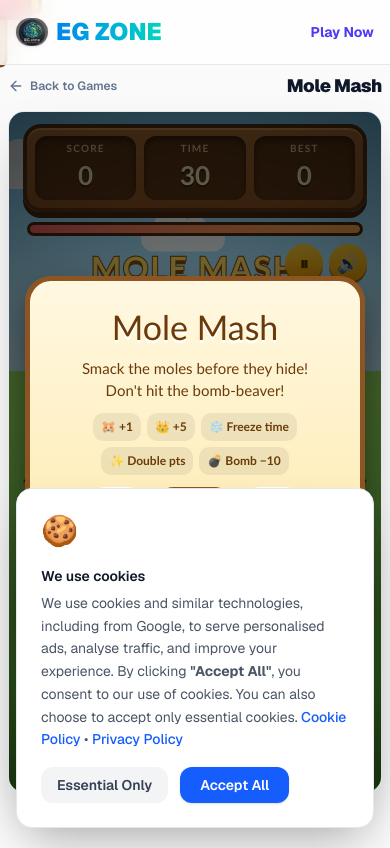
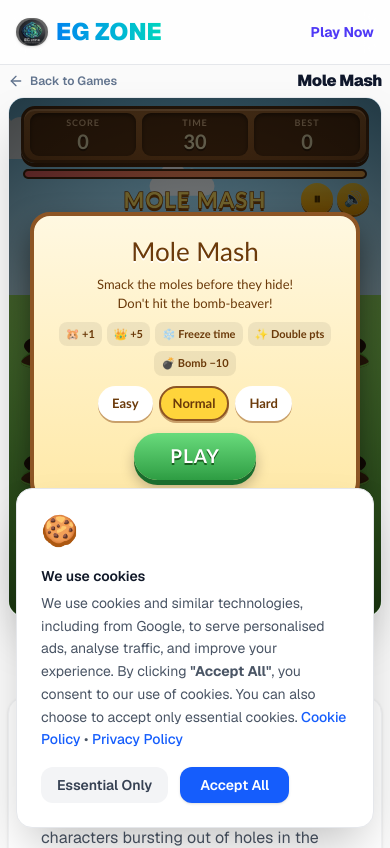
Before and after one commit to eldhosegeorge2004/EG-Zone, a Next.js app: page /games/molemash in a window 390 px wide. Shown: the top 848 px of the page. Built offline with nearby package versions, Linux system fonts and the light colour scheme.

Commit message:
fix(molemash): remove hammer completely & fit game inside viewport on laptops and mobile

```diff
--- a/src/app/games/molemash/page.tsx
+++ b/src/app/games/molemash/page.tsx
@@ -12,9 +12,9 @@ export const metadata = {
 
 export default function MoleMashPage() {
   return (
-    <div className="max-w-4xl mx-auto px-2 sm:px-4 lg:px-6 pt-3 pb-12">
+    <div className="max-w-4xl mx-auto px-2 sm:px-4 lg:px-6 pt-2 pb-12">
       {/* Top Navigation */}
-      <div className="flex items-center justify-between mb-4">
+      <div className="flex items-center justify-between mb-2">
         <Link
           href="/games"
           className="inline-flex items-center text-xs sm:text-sm font-semibold text-slate-500 hover:text-slate-900 transition-colors"
@@ -22,17 +22,17 @@ export default function MoleMashPage() {
           <ArrowLeft className="w-4 h-4 mr-1.5" /> Back to Games
         </Link>
         <div className="text-right">
-          <h1 className="text-lg sm:text-2xl font-black text-slate-900 tracking-tight leading-none">
+          <h1 className="text-base sm:text-xl font-black text-slate-900 tracking-tight leading-none">
             Mole Mash
           </h1>
-          <p className="text-[11px] sm:text-xs text-slate-500 font-medium hidden sm:block">
+          <p className="text-[10px] sm:text-xs text-slate-500 font-medium hidden sm:block">
             Whack moles, avoid bomb beavers, and chain combos!
           </p>
         </div>
       </div>
 
-      {/* Main Game Screen */}
-      <div className="rounded-2xl overflow-hidden shadow-2xl border border-gray-200">
+      {/* Main Game Screen — fits tightly inside the screen viewport on laptop & mobile */}
+      <div className="rounded-2xl overflow-hidden shadow-2xl border border-gray-200 h-[min(70vh,520px)] max-h-[calc(100vh-140px)] min-h-[420px] w-full">
         <MoleMash />
       </div>
 
--- a/src/games/molemash/MoleMash.css
+++ b/src/games/molemash/MoleMash.css
@@ -2,8 +2,8 @@
 .mm-wrap {
   position: relative;
   width: 100%;
-  height: min(85vh, 680px);
-  min-height: 520px;
+  height: 100%;
+  max-height: 100%;
   background: linear-gradient(#7fd6ff 0%, #c8f0ff 38%, #9be564 38.1%, #5cbf3a 100%);
   font-family: "Trebuchet MS", "Segoe UI", Arial, sans-serif;
   color: #fff;
@@ -11,15 +11,15 @@
   touch-action: manipulation;
   user-select: none;
   -webkit-tap-highlight-color: transparent;
-  cursor: none;
+  cursor: default;
 }
 
 /* Clouds */
 .mm-cloud {
   position: absolute;
   top: 6%;
-  width: 120px;
-  height: 36px;
+  width: 100px;
+  height: 30px;
   background: #fff;
   border-radius: 40px;
   opacity: 0.9;
@@ -32,51 +32,51 @@
   background: #fff;
   border-radius: 50%;
 }
-.mm-cloud::before { width: 50px; height: 50px; left: 18px; top: -24px; }
-.mm-cloud::after  { width: 36px; height: 36px; left: 60px; top: -14px; }
-.mm-cloud2 { top: 16%; transform: scale(0.7); animation-duration: 55s; animation-delay: -20s; }
-@keyframes mm-drift { from { left: -160px; } to { left: 110%; } }
+.mm-cloud::before { width: 42px; height: 42px; left: 15px; top: -20px; }
+.mm-cloud::after  { width: 30px; height: 30px; left: 50px; top: -12px; }
+.mm-cloud2 { top: 14%; transform: scale(0.65); animation-duration: 55s; animation-delay: -20s; }
+@keyframes mm-drift { from { left: -140px; } to { left: 110%; } }
 
-/* App layout */
+/* App layout — fits tightly inside the game box */
 .mm-app {
   position: relative;
-  max-width: 480px;
+  max-width: 440px;
   margin: 0 auto;
   height: 100%;
   display: flex;
   flex-direction: column;
-  padding: 12px 14px 18px;
+  padding: 8px 12px 10px;
   z-index: 2;
 }
 
 /* HUD */
 .mm-hud {
   display: flex;
-  gap: 8px;
+  gap: 6px;
   background: linear-gradient(#b9783a, #8d5524);
-  border: 4px solid #5e3716;
-  border-radius: 18px;
-  padding: 8px;
-  box-shadow: 0 6px 0 #4a2a10, inset 0 2px 0 #e0a064;
+  border: 3px solid #5e3716;
+  border-radius: 14px;
+  padding: 4px 6px;
+  box-shadow: 0 4px 0 #4a2a10, inset 0 2px 0 #e0a064;
 }
 .mm-stat {
   flex: 1;
   background: #5e3716;
-  border-radius: 12px;
-  padding: 5px 0;
+  border-radius: 9px;
+  padding: 3px 0;
   text-align: center;
-  box-shadow: inset 0 3px 6px #0006;
+  box-shadow: inset 0 2px 4px #0006;
 }
-.mm-stat span { display: block; font-size: 10px; letter-spacing: .12em; color: #f2c999; font-weight: 700; }
-.mm-stat b { font-size: 26px; color: #fff3c4; text-shadow: 0 2px 0 #0006; display: block; }
+.mm-stat span { display: block; font-size: 9px; letter-spacing: .1em; color: #f2c999; font-weight: 700; }
+.mm-stat b { font-size: 20px; color: #fff3c4; text-shadow: 0 2px 0 #0006; display: block; line-height: 1.15; }
 
 /* Timer bar */
 .mm-bar {
-  height: 14px;
+  height: 10px;
   background: #5e3716;
-  border: 3px solid #4a2a10;
-  border-radius: 10px;
-  margin: 10px 4px 0;
+  border: 2px solid #4a2a10;
+  border-radius: 8px;
+  margin: 6px 2px 0;
   overflow: hidden;
 }
 .mm-barfill {
@@ -85,7 +85,7 @@
   width: 100%;
   background: linear-gradient(90deg, #ff6b6b, #ffd43b, #69db7c);
   background-size: 300% 100%;
-  border-radius: 6px;
+  border-radius: 5px;
   transition: width 0.1s linear;
 }
 .mm-bar.mm-bar-frozen .mm-barfill {
@@ -98,34 +98,35 @@
   display: flex;
   justify-content: center;
   align-items: center;
+  margin-top: 2px;
 }
 .mm-title {
   text-align: center;
-  font-size: 32px;
+  font-size: 22px;
   font-weight: 900;
-  margin: 8px 0 0;
+  margin: 2px 0 0;
   color: #ffe066;
   letter-spacing: .05em;
-  -webkit-text-stroke: 2px #8a4b08;
+  -webkit-text-stroke: 1.5px #8a4b08;
   paint-order: stroke fill;
-  text-shadow: 0 4px 0 #8a4b08;
+  text-shadow: 0 3px 0 #8a4b08;
 }
 .mm-ctrl {
   position: absolute;
   right: 0;
-  top: 8px;
+  top: 2px;
   display: flex;
-  gap: 6px;
+  gap: 4px;
 }
 .mm-ib {
-  width: 38px;
-  height: 38px;
+  width: 32px;
+  height: 32px;
   padding: 0;
-  font-size: 18px;
+  font-size: 15px;
   border-radius: 50%;
   background: linear-gradient(#ffd43b, #f59f00);
   color: #5c3b00;
-  box-shadow: 0 3px 0 #b36b00;
+  box-shadow: 0 2px 0 #b36b00;
   border: none;
   cursor: pointer;
   font-family: inherit;
@@ -135,47 +136,53 @@
 
 /* Badges */
 .mm-badges {
-  height: 26px;
+  height: 20px;
   display: flex;
   justify-content: center;
-  gap: 8px;
+  gap: 6px;
   align-items: center;
   margin-top: 2px;
 }
 .mm-badge {
   font-weight: 900;
-  font-size: 13px;
-  padding: 3px 10px;
-  border-radius: 20px;
+  font-size: 11px;
+  padding: 2px 8px;
+  border-radius: 16px;
   background: #0007;
-  border: 2px solid #fff6;
+  border: 1.5px solid #fff6;
 }
 
 /* Combo */
 .mm-combo {
-  height: 22px;
+  height: 18px;
   text-align: center;
   font-weight: 900;
-  font-size: 18px;
+  font-size: 15px;
   color: #fff;
-  text-shadow: 0 2px 0 #c2410c, 0 0 12px #ff922b;
+  text-shadow: 0 2px 0 #c2410c, 0 0 10px #ff922b;
 }
 
-/* Board */
+/* 3x3 Mole Board — flexes and fits 100% of available height without overflow */
 .mm-board {
   flex: 1;
+  min-height: 0;
   display: grid;
   grid-template-columns: repeat(3, 1fr);
-  gap: 6px 10px;
-  align-content: center;
-  cursor: none;
+  grid-template-rows: repeat(3, 1fr);
+  gap: 4px 8px;
+  align-content: stretch;
+  cursor: pointer;
+  margin-top: 2px;
 }
 
 /* Each cell */
 .mm-cell {
   position: relative;
-  aspect-ratio: 1 / 1.12;
+  width: 100%;
+  height: 100%;
+  max-height: 100%;
   overflow: hidden;
+  cursor: pointer;
 }
 .mm-back {
   position: absolute;
@@ -193,8 +200,8 @@
   z-index: 3;
   background: radial-gradient(ellipse at 50% 0%, #7a4a22 0%, #5a3414 70%);
   border-radius: 50% 50% 45% 45% / 70% 70% 30% 30%;
-  border-top: 5px solid #6bbf3a;
-  box-shadow: 0 -3px 0 #8be04e inset;
+  border-top: 4px solid #6bbf3a;
+  box-shadow: 0 -2px 0 #8be04e inset;
 }
 
 /* Mole */
@@ -220,46 +227,33 @@
   position: absolute;
   z-index: 6;
   font-weight: 900;
-  font-size: 30px;
+  font-size: 26px;
   pointer-events: none;
   animation: mm-rise 0.8s forwards;
-  -webkit-text-stroke: 2px #0008;
+  -webkit-text-stroke: 1.5px #0008;
   paint-order: stroke fill;
   white-space: nowrap;
 }
 @keyframes mm-rise {
   from { transform: translateY(0) scale(0.6); }
   30%  { transform: translateY(-14px) scale(1.2); }
-  to   { transform: translateY(-60px) scale(1); opacity: 0; }
-}
-
-/* Hammer cursor */
-.mm-hammer {
-  position: fixed;
-  left: 0; top: 0;
-  width: 96px; height: 96px;
-  pointer-events: none;
-  z-index: 20;
-  margin: -26px 0 0 -48px;
-  transform-origin: 50% 90%;
-  will-change: transform;
-  transition: rotate 0.07s ease-out;
+  to   { transform: translateY(-50px) scale(1); opacity: 0; }
 }
 
 /* Board shake */
 .mm-shake { animation: mm-shake 0.3s; }
 @keyframes mm-shake {
-  20% { transform: translate(-8px, 2px); }
-  40% { transform: translate(8px, -2px); }
-  60% { transform: translate(-5px, 0); }
-  80% { transform: translate(5px, 0); }
+  20% { transform: translate(-6px, 2px); }
+  40% { transform: translate(6px, -2px); }
+  60% { transform: translate(-4px, 0); }
+  80% { transform: translate(4px, 0); }
 }
 
 /* Bomb spark */
 .mm-spark { animation: mm-blink 0.2s infinite alternate; }
 @keyframes mm-blink { to { opacity: 0.3; } }
 
-/* Overlay */
+/* Overlay — menu / paused / gameover */
 .mm-overlay {
   position: absolute;
   inset: 0;
@@ -270,47 +264,47 @@
   justify-content: center;
   z-index: 30;
   text-align: center;
-  padding: 16px;
+  padding: 12px;
 }
 .mm-card {
   background: linear-gradient(#fff8e1, #ffe9a8);
   color: #6b3a0a;
-  border: 5px solid #8d5524;
-  border-radius: 26px;
-  padding: 20px 22px 24px;
-  width: min(360px, 100%);
-  box-shadow: 0 10px 0 #5e3716, 0 20px 40px #0008;
+  border: 4px solid #8d5524;
+  border-radius: 20px;
+  padding: 16px 18px 18px;
+  width: min(340px, 95%);
+  box-shadow: 0 8px 0 #5e3716, 0 16px 30px #0008;
 }
-.mm-card h2 { margin: 0 0 6px; font-size: 34px; text-shadow: 0 3px 0 #fff; color: #6b3a0a; }
-.mm-card p  { margin: 0 0 12px; line-height: 1.45; font-size: 15px; }
+.mm-card h2 { margin: 0 0 4px; font-size: 26px; text-shadow: 0 2px 0 #fff; color: #6b3a0a; }
+.mm-card p  { margin: 0 0 10px; line-height: 1.4; font-size: 13px; }
 
 /* Legend */
 .mm-legend {
   display: flex;
   justify-content: center;
   flex-wrap: wrap;
-  gap: 6px;
-  margin: 0 0 12px;
+  gap: 5px;
+  margin: 0 0 10px;
   font-weight: 800;
-  font-size: 12px;
+  font-size: 11px;
 }
-.mm-legend div { background: #0001; border-radius: 10px; padding: 5px 8px; }
+.mm-legend div { background: #0001; border-radius: 8px; padding: 4px 7px; }
 
 /* Mode buttons */
 .mm-modes {
   display: flex;
   gap: 6px;
   justify-content: center;
-  margin-bottom: 14px;
+  margin-bottom: 12px;
 }
 .mm-mode {
-  font-size: 14px;
-  padding: 8px 14px;
-  border-radius: 20px;
+  font-size: 13px;
+  padding: 6px 12px;
+  border-radius: 18px;
   background: #fff;
   color: #6b3a0a;
-  box-shadow: 0 3px 0 #c9a06a;
-  border: 3px solid transparent;
+  box-shadow: 0 2px 0 #c9a06a;
+  border: 2px solid transparent;
   cursor: pointer;
   font-family: inherit;
   font-weight: 900;
@@ -318,26 +312,26 @@
 .mm-mode.mm-mode-on { background: #ffd43b; border-color: #8d5524; }
 
 /* CTA buttons */
-.mm-btns { display: flex; flex-direction: column; gap: 12px; align-items: center; }
+.mm-btns { display: flex; flex-direction: column; gap: 10px; align-items: center; }
 .mm-btns button {
   font-family: inherit;
   font-weight: 900;
-  font-size: 22px;
+  font-size: 19px;
   letter-spacing: .05em;
-  padding: 11px 40px;
+  padding: 9px 36px;
   border: 0;
   border-radius: 50px;
   background: linear-gradient(#69db7c, #2f9e44);
   color: #fff;
   text-shadow: 0 2px 0 #1b5e20;
-  box-shadow: 0 6px 0 #1b6e2e, 0 10px 18px #0004;
+  box-shadow: 0 5px 0 #1b6e2e, 0 8px 14px #0004;
   cursor: pointer;
 }
-.mm-btns button:active { transform: translateY(4px); box-shadow: 0 2px 0 #1b6e2e; }
+.mm-btns button:active { transform: translateY(3px); box-shadow: 0 2px 0 #1b6e2e; }
 
 /* Confetti */
 .mm-conf {
-  position: fixed;
+  position: absolute;
   top: -20px;
   width: 10px;
   height: 14px;
@@ -345,4 +339,4 @@
   pointer-events: none;
   animation: mm-fall linear forwards;
 }
-@keyframes mm-fall { to { transform: translateY(110vh) rotate(720deg); } }
+@keyframes mm-fall { to { transform: translateY(110%) rotate(720deg); } }
```
Also changed, not shown: src/games/molemash/MoleMash.tsx (+0 -34 lines).
